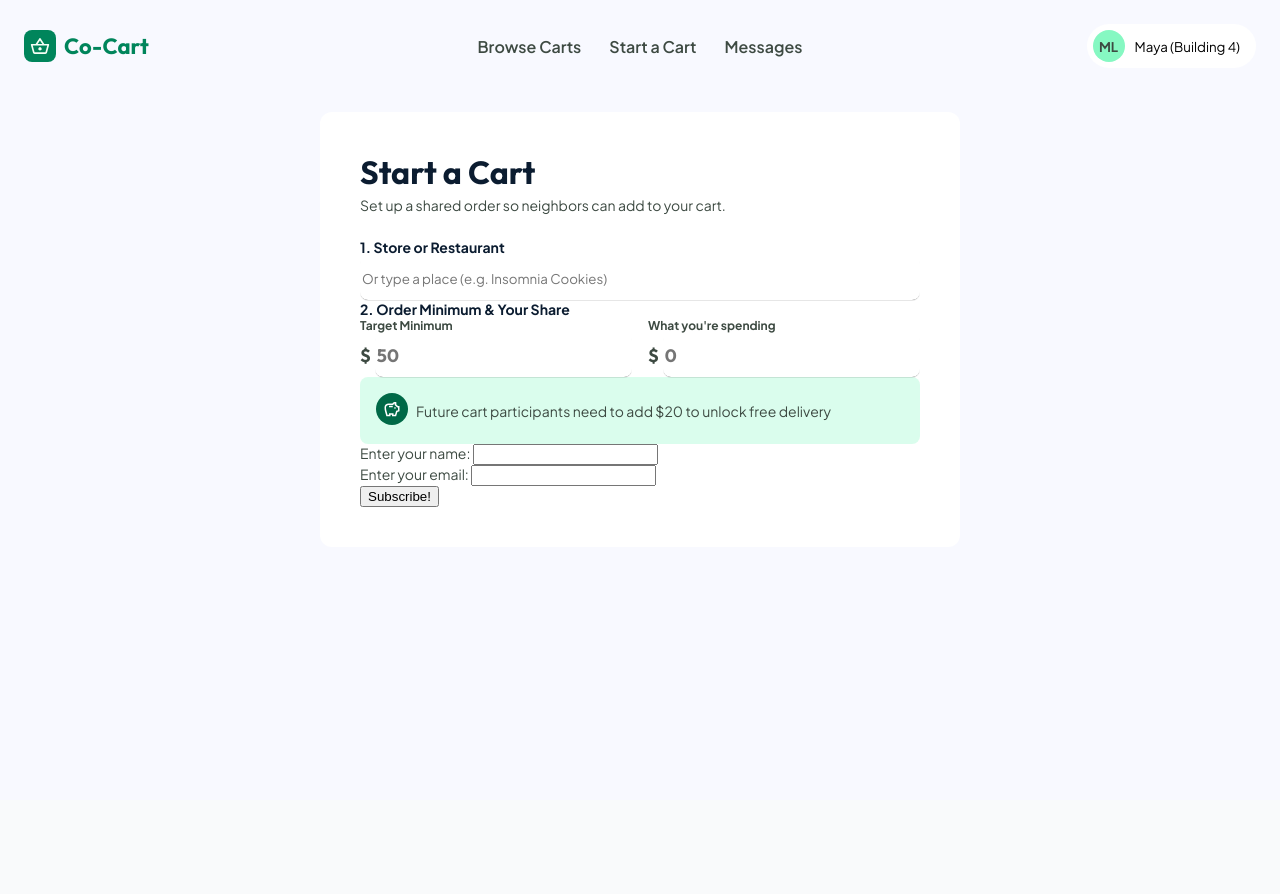
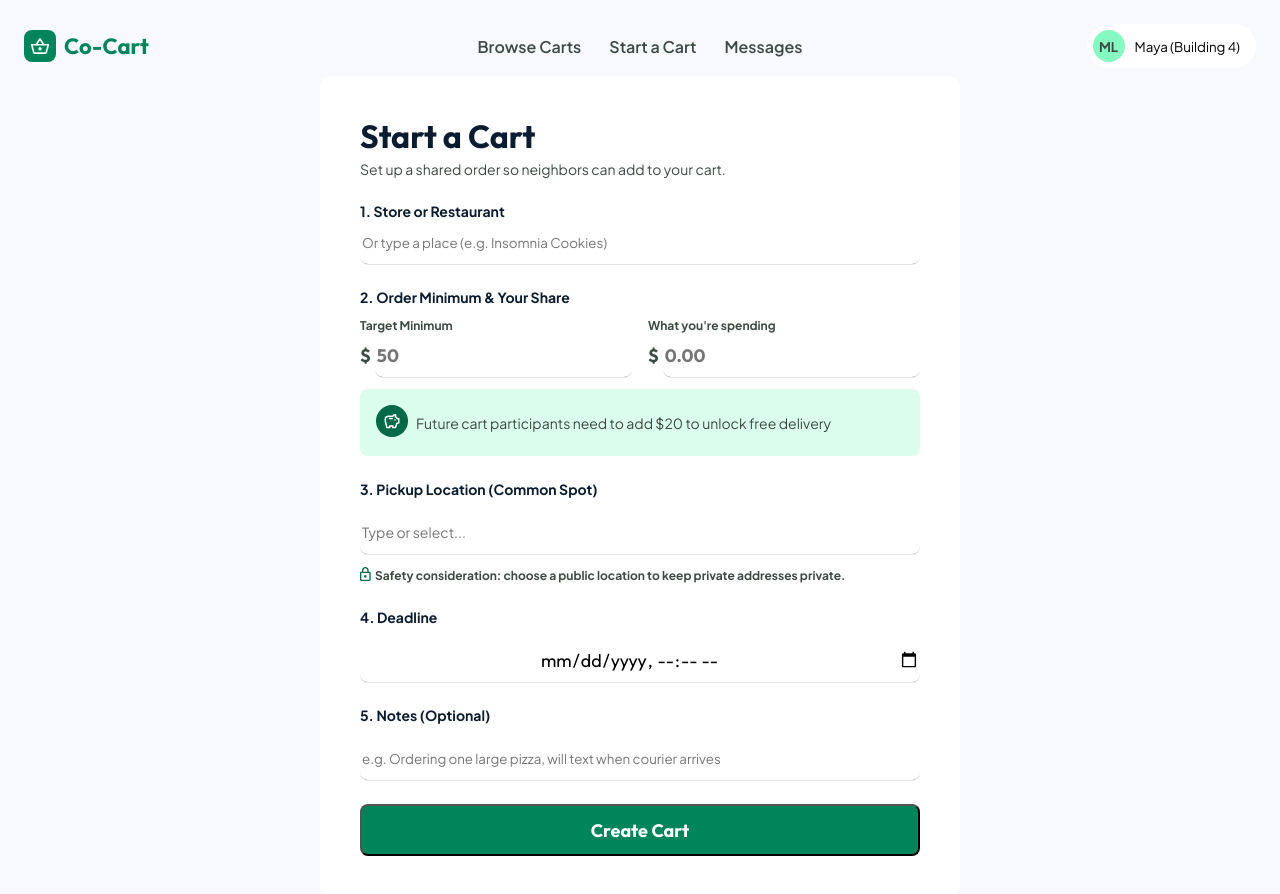
Before and after one commit to CS320-team-5/team-5, a React (Vite) app in the folder frontend/: page /create in a window 1280 px wide. Shown: the top 894 px of the page. Before the commit the page ends 800 px from the top, so only its background shows below. Built offline with nearby package versions, Linux system fonts and the light colour scheme.

Commit message:
Made rest of Cart Page

```diff
--- a/frontend/src/pages/CreateCartPage.tsx
+++ b/frontend/src/pages/CreateCartPage.tsx
@@ -1,13 +1,22 @@
 import { Link } from "react-router";
 import '../styles/createcart.css';
+import { useState } from "react";
 
 export function CreateCartPage() {
+  const d = new Date();
+  /** Simply accepts a number, turns it into a string, and pads the start with 0s */
+  const format = (n: number): string => n.toString().padStart(2, '0');
+  // getFullYear because getYear is deprecated
+  // getMonth+1 because getMonth is 0-based
+  // getDate because getDay gets you the DAY OF THE WEEK
+  const md =
+    `${d.getFullYear()}-${format(d.getMonth()+1)}-${format(d.getDate())}T${format(d.getHours())}:${format(d.getMinutes())}`;
+
   return (
     <main id="create-cart-page">
-      <div>
       <header id="banner">
         <Link id="left-banner-part" to="/" aria-label="CoCart home">
-            <img src="../../public/hero_logo.svg" />
+          <img src="/hero_logo.svg" />
           <span id="logo-title">Co-Cart</span>
         </Link>
         <nav id="center-banner-part" aria-label="Dashboard navigation">
@@ -22,8 +31,6 @@ export function CreateCartPage() {
           </button>
         </div>
       </header>
-      </div>
-      <br /><br />
       <div id="form-section">
         <div id="form-container">
           <div id="start-cart-header">
@@ -31,15 +38,15 @@ export function CreateCartPage() {
             <div className="general-text">Set up a shared order so neighbors can add to your cart.</div>
           </div>
           <div>
-            <form action="" method="get" className="form-example">
+            <form action="" method="get" id="cart-form">
               <div className="form-text">
-                <label htmlFor="store">1. Store or Restaurant</label><br />
+                <label htmlFor="store">1. Store or Restaurant</label>
                 <input
                   type="text" name="store" id="store-input"
                   placeholder="Or type a place (e.g. Insomnia Cookies)" required
                 />
               </div>
-              <div className="form-text">
+              <div className="form-text" id="price-section">
                 2. Order Minimum & Your Share
                 <div id="price-container">
                   <div className="small-text">
@@ -53,36 +60,63 @@ export function CreateCartPage() {
                       />
                     </div>
                   </div>
-                  <div className="small-text">
+                  <div className="small-text" style={{"gap": 4}}>
                     <label htmlFor="start_amount">What you're spending</label>
                     <div className="general-container">
                       <span className="price-text">$</span>
                       <input
-                        type="number" name="start_amount"
-                        id="start_amount" placeholder="0"
-                        className="price-input"
+                        type="text" inputMode="numeric" name="start_amount"
+                        id="start_amount" placeholder="0.00" pattern="[0-9]+(\.[0-9][0-9]?)?"
+                        className="price-input" required
                       />
                     </div>
                   </div>
                 </div>
                 <div id="notice-section">
-                  <span><img src="../../piggy_bank.svg" /></span>
+                  <span><img src="/piggy_bank.svg" /></span>
                   <div className="general-text">
                     Future cart participants need to add $20 to unlock free delivery
                   </div>
                 </div>
               </div>
-              <div className="form-example">
-                <label htmlFor="name">Enter your name: </label>
-                <input type="text" name="name" id="name" required />
+              <div id="location-section">
+                <label htmlFor="location-input" className="form-text">
+                  3. Pickup Location (Common Spot)
+                </label>
+                <input
+                  type="text" id="location-input" name="location-input"
+                  list="prev-locations" placeholder="Type or select..." required
+                  className="general-text"
+                />
+
+                <datalist id="prev-locations">
+                  <option value="Maritown butterbeer"></option>
+                  <option value="Instant fun bust"></option>
+                  <option value="Marry's butter green"></option>
+                  <option value="Monsoon friend"></option>
+                  <option value="Mastodon"></option>
+                  <option value="Manstand"></option>
+                </datalist>
+                <div id="safety-container">
+                  <span><img src="/lock.svg" /></span>
+                  <div className="small-text">Safety consideration: choose a public location to keep private addresses private.</div>
                   </div>
-              <div className="form-example">
-                <label htmlFor="email">Enter your email: </label>
-                <input type="email" name="email" id="email" required />
               </div>
-              <div className="form-example">
-                <input type="submit" value="Subscribe!" />
+              <div id="deadline-section">
+                <label htmlFor="deadline-input" className="form-text">4. Deadline</label>
+                <input
+                  type="datetime-local" id="deadline-input" name="deadline-input"
+                  min={md} placeholder={md}
+                />
               </div>
+              <div id="notes-section">
+                <label htmlFor="notes-input" className="form-text">5. Notes (Optional)</label>
+                <input
+                  type="text" id="notes-input" name="notes-input"
+                  placeholder="e.g. Ordering one large pizza, will text when courier arrives"
+                />
+              </div>
+              <button id="submitBtn" type="submit">Create Cart</button>
             </form>
           </div>
         </div>
--- a/frontend/src/styles/createcart.css
+++ b/frontend/src/styles/createcart.css
@@ -149,10 +149,10 @@
   gap: 24px;
 }
 
-#store-input {
+#store-input, #notes-input {
   font-family: "Plus Jakarta Sans";
 }
-#create-cart-page #store-input, .price-input, #location-input {
+#create-cart-page #store-input, .price-input, #location-input, #deadline-input, #notes-input {
   width: 100%;
   height: 44px;
   border: none;
@@ -160,13 +160,13 @@
   box-shadow: 0px 1px 1px -1px #000000;
 }
 
-.price-input, .price-text {
+.price-input, .price-text, #submitBtn {
   font-family: "Outfit";
   font-weight: bold;
   font-size: 18px;
 }
 
-#create-cart-page #price-section, #location-section {
+#create-cart-page #price-section, #location-section, #deadline-section, #notes-section {
   display: flex;
   flex-direction: column;
   gap: 12px;
@@ -192,3 +192,21 @@
   font-weight: normal;
   color: var(--secondary-green);
 }
+
+#deadline-input {
+  text-align: center;
+  font-family: 'Outfit', sans-serif;
+  font-size: 18px;
+}
+
+#create-cart-page #submitBtn {
+  width: 100%;
+  height: 52px;
+  border-radius: 8px;
+  color: white;
+  background-color: var(--primary-green);
+}
+
+#create-cart-page footer {
+  text-align: center;
+}
```
Lines whose indentation alone changed are shown as unchanged.
